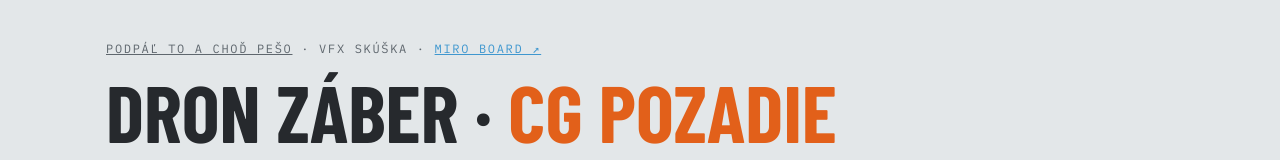
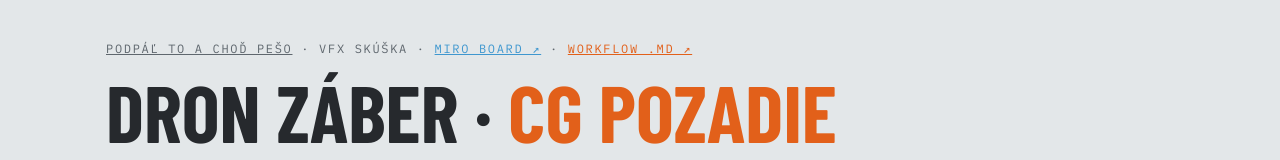
Before and after one commit to AmatKk/podpal-to-storyboard, a plain HTML site: page vfx.html in a window 1280 px wide. Shown: the top 160 px of the page. Drawn offline with nearby package versions, Linux system fonts and the light colour scheme; a web font is replaced by a local one.

Commit message:
Workflow .md: drone camera track → CG pozadie
Co-Authored-By: Claude Opus 5.5 <noreply@anthropic.com>

```diff
--- a/vfx.html
+++ b/vfx.html
@@ -55,7 +55,7 @@ th{font-family:var(--mono);font-weight:500;font-size:11px;letter-spacing:.08em;t
 <body>
 <div class="wrap">
   <header>
-    <div class="eyebrow"><a href="./">Podpáľ to a choď pešo</a> · VFX skúška · <a href="https://miro.com/app/board/uXjVEd28bMs=/" target="_blank" rel="noopener" style="color:var(--blue)">Miro board ↗</a></div>
+    <div class="eyebrow"><a href="./">Podpáľ to a choď pešo</a> · VFX skúška · <a href="https://miro.com/app/board/uXjVEd28bMs=/" target="_blank" rel="noopener" style="color:var(--blue)">Miro board ↗</a> · <a href="https://github.com/AmatKk/podpal-to-storyboard/blob/main/docs/WORKFLOW_drone_camera_track.md" target="_blank" rel="noopener" style="color:var(--fire)">Workflow .md ↗</a></div>
     <h1>Dron záber · <em>CG pozadie</em></h1>
     <p class="lead">Skúšobný dronový záber: z plate ostáva len cesta, auto a tráva pri krajnici, všetko ostatné nahrádza CG sídlisko, vedenie a rafinéria z Blendru. Denník práce, najnovšie hore.</p>
     <ul class="steps" id="steps"></ul>
```
Also changed, not shown: 1 other file.
